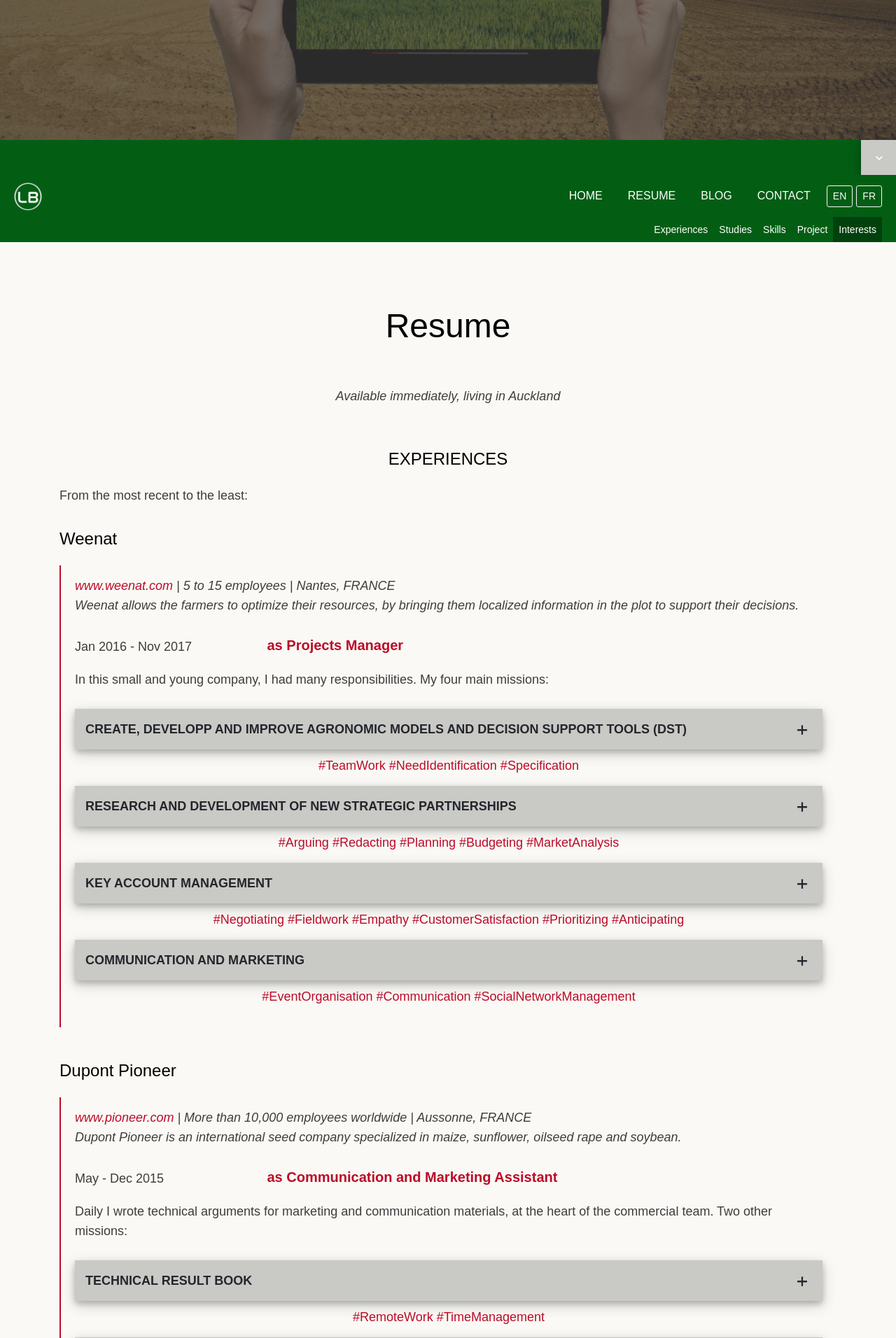
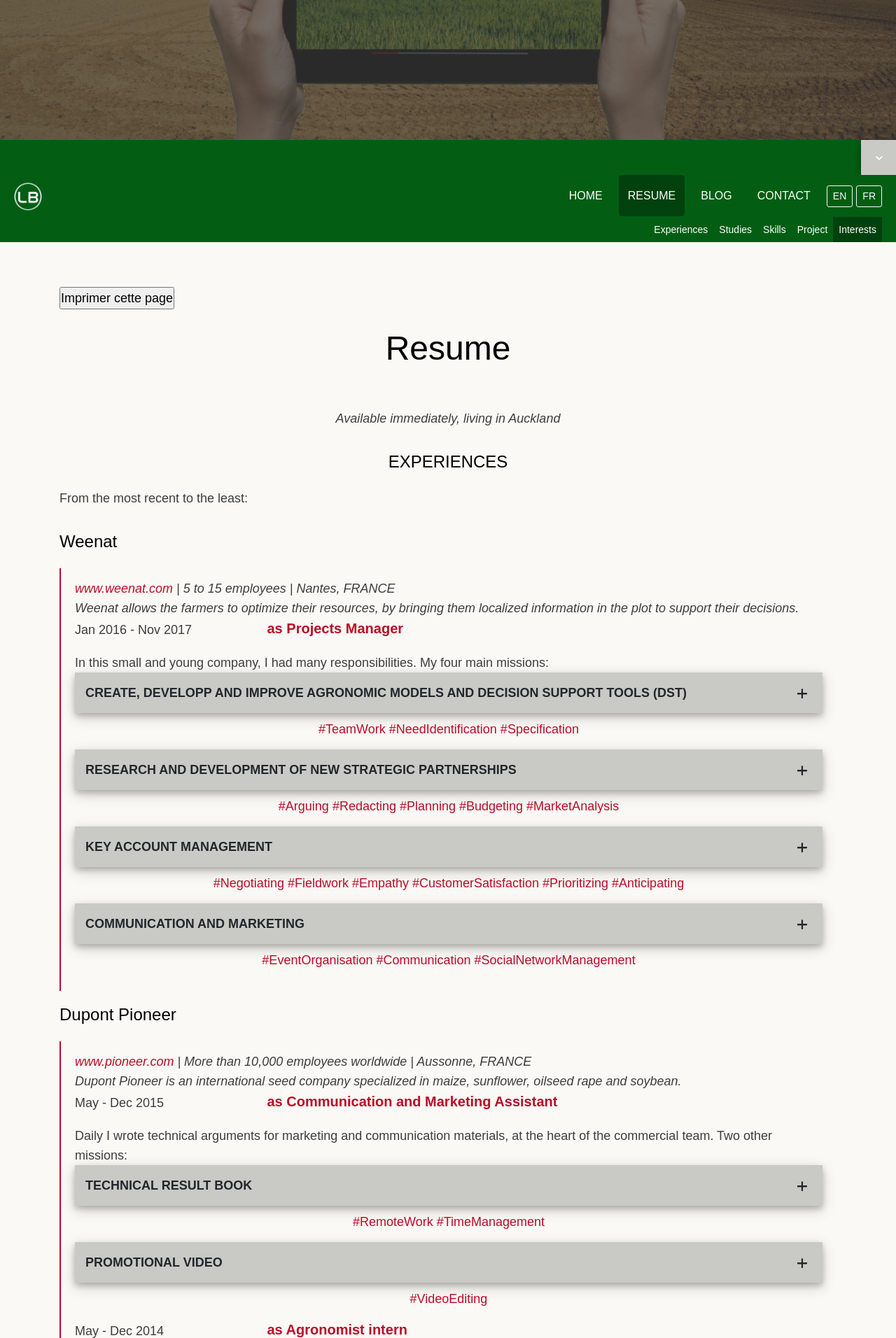
Before and after one commit to LaurieBe/website, a PHP site: page /cv.php in a window 1280 px wide. Shown: the part 550-2462 px from the top of the page at 70% size. Run offline with PHP 8.4, Linux system fonts and the light colour scheme; some libraries are stand-ins or nearby versions.

Commit message:
finalisation print + highlight menu

```diff
--- a/laurie.besinet.net/_include/js/main.js
+++ b/laurie.besinet.net/_include/js/main.js
@@ -443,3 +443,17 @@ $(window).resize(function(){
 });
 
 });
+
+/* Highlight du menu */
+
+var cheminComplet = document.location.href;
+var nomDuFichier     = cheminComplet.substring(cheminComplet.lastIndexOf( "/" )+1 );
+var liens = document.getElementsByClassName('menu-nav-lien');
+
+for (var i = 0; i < liens.length; i++) {
+		var urlLien = document.getElementsByClassName('menu-nav-lien')[i].href;
+		console.log('urlLien = ' + urlLien + ' ; cheminComplet = ' + cheminComplet)
+		if (cheminComplet == urlLien) {
+				liens[i].classList.add('active');
+	}
+}
--- a/laurie.besinet.net/cv.php
+++ b/laurie.besinet.net/cv.php
@@ -35,13 +35,23 @@
   <div id="resume" class="page">
     <div id="content" class="container">
 
+      <form>
+        <input id="impression" name="impression" type="button" onclick="imprimer_page()" value="Imprimer cette page" />
+      </form>
+      <script type="text/javascript">
+      function imprimer_page(){
+        window.print();
+      }
+      </script>
+
+
+
         <!-- Title Page -->
         <div>
           <div class="title-page">
             <h1 class="title i18n_resume" ></h1>
           </div>
           <i><p class="i18n_hello2" style="text-align:center"></p></i>
-          <br>
         </div>
         <!-- End Title Page -->
 
@@ -68,11 +78,11 @@
                   <i><p class="i18n_job_wnt_desc"></p></i>
                 </div>
               </div>
-              <br>
+
 
               <div class="row">
                 <div class="col-lg-3">
-                  <span class="i18n_job_wnt_date1" style="line-height: 34px;"></span><br>
+                  <span class="i18n_job_wnt_date1" style="line-height: 34px;"></span>
                 </div>
                 <div class="col-lg-8">
                   <h4 class="spec i18n_job_wnt_title1"></h4>
@@ -83,7 +93,7 @@
                 <div class="col-lg-12 i18n_job_wnt_text1">
                 </div>
               </div>
-              <br>
+
 
               <!-- Start Toggle -->
               <div class="accordion" id="toggleArea">
@@ -160,7 +170,7 @@
           </div>
           <!-- End Weenat-->
 
-          <br>
+
 
           <!--start Pioneer-->
           <div>
@@ -173,12 +183,12 @@
                   <i><p class="i18n_job_pio_desc"></p></i>
                 </div>
               </div>
-              <br>
+
 
               <!-- Start pio job 1 -->
               <div class="row">
                 <div class="col-lg-3">
-                  <span class="i18n_job_pio_date1" style="line-height: 34px;"></span><br>
+                  <span class="i18n_job_pio_date1" style="line-height: 34px;"></span>
                 </div>
                 <div class="col-lg-8">
                   <h4 class="spec i18n_job_pio_title1"></h4>
@@ -189,7 +199,7 @@
                 <div class="col-lg-12 i18n_job_pio_text1">
                 </div>
               </div>
-              <br>
+
 
               <!-- start pio mission 1-->
               <div>
@@ -228,7 +238,7 @@
               <!-- Start pio job 2 -->
               <div class="row">
                 <div class="col-lg-3">
-                  <span class="i18n_job_pio_date2" style="line-height: 34px;"></span><br>
+                  <span class="i18n_job_pio_date2" style="line-height: 34px;"></span>
                 </div>
                 <div class="col-lg-8">
                   <h4 class="spec i18n_job_pio_title2"></h4>
@@ -239,7 +249,7 @@
                 <div class="col-lg-12 i18n_job_pio_text2">
                 </div>
               </div>
-              <br>
+
 
 
               <!-- start pio mission 3-->
@@ -262,7 +272,7 @@
           </div>
           <!-- End Pioneer-->
 
-          <br>
+
 
           <!--start NS-->
           <div>
@@ -275,12 +285,12 @@
                   <i><p class="i18n_job_ns_desc"></p></i>
                 </div>
               </div>
-              <br>
+
 
               <!-- Start NS job 1 -->
               <div class="row">
                 <div class="col-lg-3">
-                  <span class="i18n_job_ns_date1" style="line-height: 34px;"></span><br>
+                  <span class="i18n_job_ns_date1" style="line-height: 34px;"></span>
                 </div>
                 <div class="col-lg-8">
                   <h4 class="spec i18n_job_ns_title1"></h4>
@@ -291,7 +301,7 @@
                 <div class="col-lg-12 i18n_job_ns_text1">
                 </div>
               </div>
-              <br>
+
 
               <!-- start NS mission 1-->
               <div>
@@ -313,7 +323,7 @@
           </div>
           <!-- End NS-->
 
-          <br>
+
 
           <!--start ane-->
           <div>
@@ -326,12 +336,12 @@
                   <i><p class="i18n_job_ane_desc"></p></i>
                 </div>
               </div>
-              <br>
+
 
               <!-- Start ane job 1 -->
               <div class="row">
                 <div class="col-lg-3">
-                  <span class="i18n_job_ane_date1" style="line-height: 34px;"></span><br>
+                  <span class="i18n_job_ane_date1" style="line-height: 34px;"></span>
                 </div>
                 <div class="col-lg-8">
                 <h4 class="spec i18n_job_ane_title1"></h4>
@@ -342,7 +352,7 @@
                 <div class="col-lg-12 i18n_job_ane_text1">
                 </div>
               </div>
-              <br>
+
 
               <!-- start ane mission 1-->
               <div>
@@ -364,7 +374,7 @@
           </div>
           <!-- End ane-->
 
-          <br>
+
 
           <!--start Lamouthe-->
           <div>
@@ -376,12 +386,12 @@
                   <i><p class="i18n_job_lam_desc"></p></i>
                 </div>
               </div>
-              <br>
+
 
               <!-- Start Lamouthe job 1 -->
               <div class="row">
                 <div class="col-lg-3">
-                  <span class="i18n_job_lam_date1" style="line-height: 34px;"></span><br>
+                  <span class="i18n_job_lam_date1" style="line-height: 34px;"></span>
                 </div>
                 <div class="col-lg-8">
                   <h4 class="spec i18n_job_lam_title1"></h4>
@@ -392,7 +402,7 @@
                 <div class="col-lg-12 i18n_job_lam_text1">
                 </div>
               </div>
-              <br>
+
 
               <!-- start Lamouthe mission 1-->
               <div>
@@ -414,7 +424,7 @@
           </div>
           <!-- End Lamouthe-->
 
-          <br>
+
 
           <div class="row">
             <div class="col-lg-12">
@@ -443,7 +453,7 @@
             <blockquote>
               <div class="row">
                 <div class="col-lg-12">
-                  <i><p class="i18n_etu_pur_desc" style="margin-bottom: 30px"></p></i>
+                  <i><span class="i18n_etu_pur_desc" style="margin-bottom: 30px"></span></i>
                 </div>
               </div>
               <div class="row">
@@ -462,7 +472,7 @@
           </div>
           <!-- End Purpan -->
 
-          <br>
+
 
           <!-- Start Fortaleza -->
           <div>
@@ -470,7 +480,7 @@
             <blockquote>
               <div class="row">
                 <div class="col-lg-12">
-                  <i><p class="i18n_etu_for_desc" style="margin-bottom: 30px"></p></i>
+                  <i><span class="i18n_etu_for_desc" style="margin-bottom: 30px"></span></i>
                 </div>
               </div>
               <div class="row">
@@ -508,13 +518,13 @@
             <div class="col-lg-12">
               <h3 class="i18n_comp_hard"></h3>
               <div class="i18n_comp_hard_skills"></div>
-              <br>
+
             </div>
 
             <div class="col-md-6">
               <h3 class="i18n_comp_soft"></h3>
               <div class="i18n_comp_soft_skills"></div>
-              <br>
+
             </div>
 
             <div class="col-md-6">
@@ -558,7 +568,7 @@
                   </div>
                 <!-- End photo -->
                 <h3 class="profile-name i18n_proj_website_title"></h3>
-                <br>
+
 
             </div>
             <!-- End Projet 1 -->
@@ -577,7 +587,7 @@
               </div>
               <!-- End photo -->
               <h3 class="profile-name i18n_proj_plastic_title"></h3>
-              <br>
+
 
             </div>
             <!-- End Projet 2 -->
@@ -596,7 +606,7 @@
               </div>
               <!-- End photo -->
               <h3 class="profile-name i18n_proj_student_title"></h3>
-              <br>
+
 
             </div>
             <!-- End Projet 3 -->
@@ -629,7 +639,7 @@
                   <img src="_include/img/profile/profile-01.jpg" alt="Ski">
               </div>
               <h3 class="i18n_hob_winter_title"></h3>
-              <br>
+
             </div>
 
             <div class="col-lg-4 col-md-6 col-sm-12">
@@ -641,7 +651,7 @@
                   <img src="_include/img/profile/profile-05.jpg" alt="Dive">
               </div>
               <h3 class="i18n_hob_summer_title"></h3>
-              <br>
+
             </div>
 
 
@@ -654,7 +664,7 @@
                   <img src="_include/img/profile/profile-02.jpg" alt="Travelling">
               </div>
               <h3 class="i18n_hob_travel_title"></h3>
-              <br>
+
             </div>
 
             <div class="col-lg-4 col-md-6 col-sm-12">
@@ -666,7 +676,7 @@
                   <img src="_include/img/profile/profile-03.jpg" alt="DIY">
               </div>
               <h3 class="i18n_hob_diy_text"></h3>
-              <br>
+
             </div>
 
             <div class="col-lg-4 col-md-6 col-sm-12">
@@ -678,7 +688,7 @@
                   <img src="_include/img/profile/profile-04.jpg" alt="NTIC">
               </div>
               <h3 class="i18n_hob_ntic_title"></h3>
-              <br>
+
             </div>
 
             <div class="col-lg-4 col-md-6 col-sm-12">
@@ -690,7 +700,7 @@
                   <img src="_include/img/profile/profile-06.jpg" alt="plants">
               </div>
               <h3 class="i18n_hob_plant_title"></h3>
-              <br>
+
             </div>
 
           </div>
--- a/laurie.besinet.net/head.php
+++ b/laurie.besinet.net/head.php
@@ -14,27 +14,27 @@
 
   <!-- Bootstrap -->  <link href="_include/css/bootstrap.min.css" rel="stylesheet">
 
-  <!-- Main Style -->  <link href="_include/css/main.css" rel="stylesheet">
+  <!-- Main Style -->  <link href="_include/css/main.css" rel="stylesheet" media="screen">
 
-  <!-- Supersized -->  <link href="_include/css/supersized.css" rel="stylesheet">
-  <link href="_include/css/supersized.shutter.css" rel="stylesheet">
+  <!-- Supersized -->  <link href="_include/css/supersized.css" rel="stylesheet" media="screen">
+  <link href="_include/css/supersized.shutter.css" rel="stylesheet" media="screen">
 
-  <!-- FancyBox -->  <link href="_include/css/fancybox/jquery.fancybox.css" rel="stylesheet">
+  <!-- FancyBox -->  <link href="_include/css/fancybox/jquery.fancybox.css" rel="stylesheet" media="screen">
 
   <!-- Font Icons -->  <link href="_include/css/fonts.css" rel="stylesheet">
 
-  <!-- Shortcodes -->  <link href="_include/css/shortcodes.css" rel="stylesheet">
+  <!-- Shortcodes -->  <link href="_include/css/shortcodes.css" rel="stylesheet" media="screen">
 
   <!-- Responsive -->
-  <link href="_include/css/bootstrap-responsive.min.css" rel="stylesheet">
-  <link href="_include/css/responsive.css" rel="stylesheet">
+  <link href="_include/css/bootstrap-responsive.min.css" rel="stylesheet" media="screen">
+  <link href="_include/css/responsive.css" rel="stylesheet" media="screen">
 
   <!-- Supersized -->
-  <link href="_include/css/supersized.css" rel="stylesheet">
-  <link href="_include/css/supersized.shutter.css" rel="stylesheet">
+  <link href="_include/css/supersized.css" rel="stylesheet" media="screen">
+  <link href="_include/css/supersized.shutter.css" rel="stylesheet" media="screen">
 
-  <!-- Print media="print" -->
-  <link rel="stylesheet" type="text/css" href="_include/css/print.css">
+  <!-- Print -->
+  <link rel="stylesheet" type="text/css" href="_include/css/print.css" media="print">
 
   <!-- Google Font   <link href='_include/css/css?family=Titillium+Web.css' rel='stylesheet' type='text/css'>-->
 
--- a/laurie.besinet.net/header.php
+++ b/laurie.besinet.net/header.php
@@ -34,10 +34,10 @@
         </a>
         <nav id="menu">
           <ul id="menu-nav">
-            <li><a class="external i18n_home btn btn-secondary" role="button" href="index.php#work"></a></li>
-            <li><a class="external i18n_resume btn btn-secondary" role="button" href="cv.php#resume"></a></li>
-            <li><a class="external i18n_blog btn btn-secondary" role="button" href="blog.php#blog"></a></li>
-            <li><a class="i18n_contact btn btn-secondary" role="button" href="#social-area"></a></li>
+            <li><a class="menu-nav-lien external i18n_home btn btn-secondary" role="button" href="index.php"></a></li>
+            <li><a class="menu-nav-lien external i18n_resume btn btn-secondary" role="button" href="cv.php"></a></li>
+            <li><a class="menu-nav-lien external i18n_blog btn btn-secondary" role="button" href="blog.php"></a></li>
+            <li><a class="menu-nav-lien i18n_contact btn btn-secondary" role="button" href="#social-area"></a></li>
             <li>
               <button class="btn btn-outline-light btn-sm" type="button" onclick="i18next.changeLanguage('en')">EN</button>
               <button class="btn btn-outline-light btn-sm" type="button" onclick="i18next.changeLanguage('fr')">FR</button>
--- a/laurie.besinet.net/scripts.php
+++ b/laurie.besinet.net/scripts.php
@@ -1,5 +1,6 @@
 <!-- Js -->
-<script src="_include/js/jquery.min.js"></script> <!-- jQuery Core -->
+<!-- script src="_include/js/jquery.min.js"></script> <!-- jQuery Core -->
+<script src="http://ajax.googleapis.com/ajax/libs/jquery/1.9.1/jquery.min.js"></script>
 <script src="_include/js/bootstrap.min.js"></script> <!-- Bootstrap -->
 <script src="_include/js/supersized.3.2.7.min.js"></script> <!-- Slider -->
 <script src="_include/js/waypoints.js"></script> <!-- WayPoints -->
```
Also changed, not shown: laurie.besinet.net/_include/css/print.css (+16 -15 lines).
